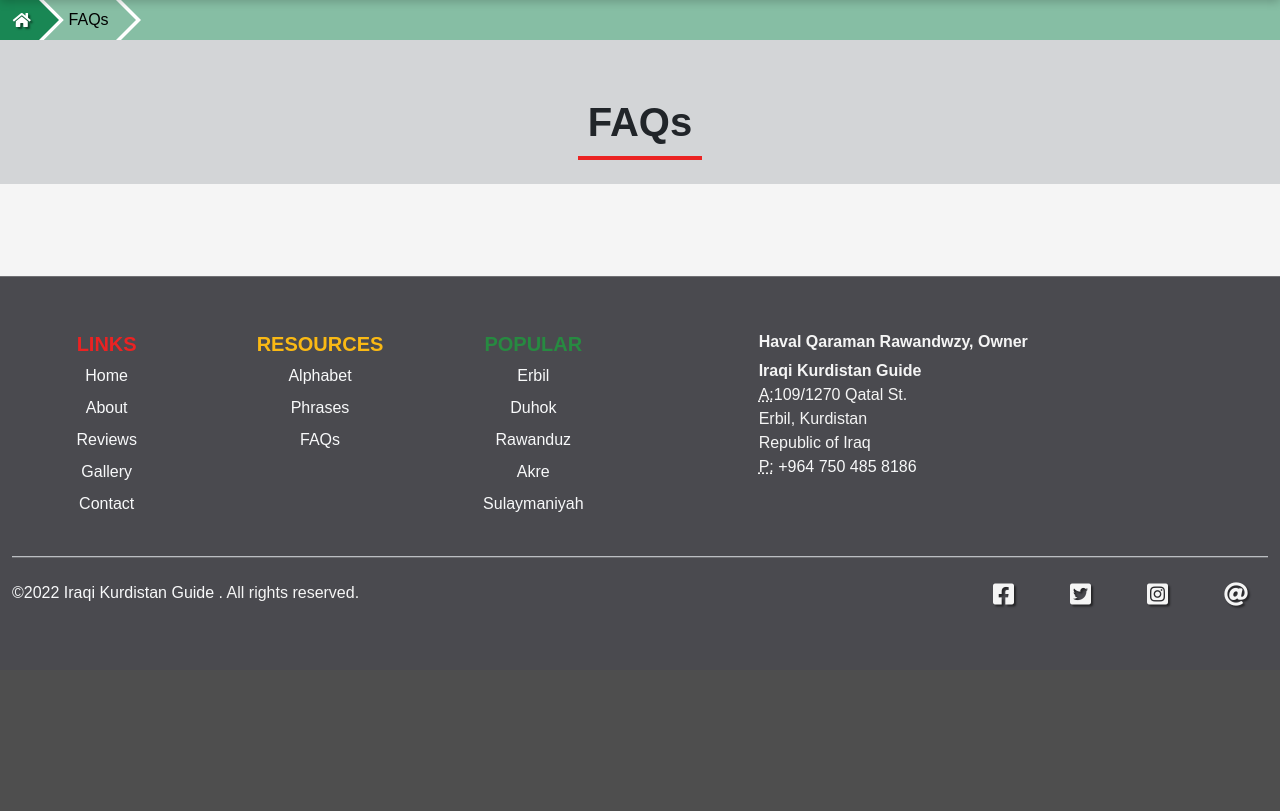
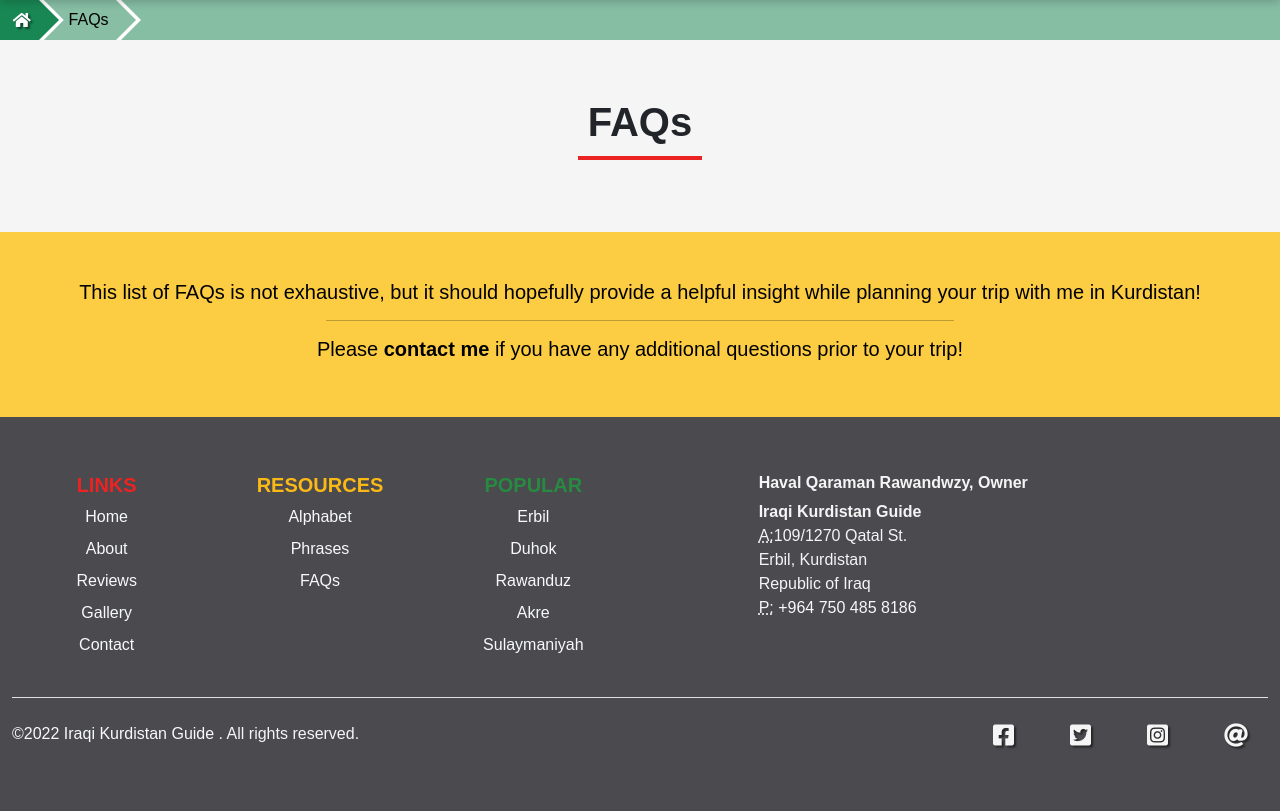
Before and after one commit to TravelTimN/iraqikurdistanguide, a Django app: page /faqs/ in a window 1280 px wide. Shown: the part 130-941 px from the top of the page. Before the commit the page ends 738 px from the top, so only its background shows below. Run offline with Django 3.2, Linux system fonts and the light colour scheme; data that the repository does not hold is empty; some libraries are stand-ins or nearby versions.

Commit message:
Update FAQs styles, layout, and formatting

```diff
--- a/faqs/templates/faqs/faqs.html
+++ b/faqs/templates/faqs/faqs.html
@@ -19,7 +19,7 @@
 <!-- regroup FAQs by category -->
 {% regroup faqs by get_category_display as category_list %}
 
-<div class="container-fluid pt-5 bg-secondary bg-opacity-25">
+<div class="container-fluid py-5">
     <div class="row">
         <div class="col-12 text-center">
             <h1 id="header-faq" class="text-dark fw-bold">FAQs</h1>
@@ -30,15 +30,16 @@
             <!-- generate badges for each category for easy-scrolling -->
             {% for category, faq_group in category_list %}
                 <a href="#{{ category|lower|cut:' '|cut:'-'|cut:'&' }}">
-                    <span class="badge bg-success">{{ category }}</span>
+                    <span class="badge bg-success fs-6 my-1">{{ category }}</span>
                 </a>
             {% endfor %}
         </div>
     </div>
 </div>
 
+<!-- loop through each FAQ (sorted by category, then ID) -->
 {% for category, faq_group in category_list %}
-    <section id="{{ category|lower|cut:' '|cut:'-'|cut:'&' }}" class="container-fluid faq-container {% cycle 'bg-secondary bg-opacity-25' 'bg-secondary bg-opacity-50' %}">
+    <section id="{{ category|lower|cut:' '|cut:'-'|cut:'&' }}" class="container-fluid faq-container {% cycle 'bg-secondary bg-opacity-25' 'bg-light' %}">
         <div class="row py-5 px-md-5">
             <div class="col-12">
                 <!-- the category header -->
@@ -63,14 +64,20 @@
                             <!-- the 'answer' to FAQ -->
                             <div id="collapse{{ faq.id }}" class="accordion-collapse collapse" aria-labelledby="header{{ faq.id }}" data-bs-parent="#accordion{{ forloop.parentloop.counter }}">
                                 <div class="accordion-body">
-                                    {% if faq.is_visible != True %}
-                                        <span class="text-danger fw-bold">FAQ hidden from public view</span>
+                                    {% if request.user.is_superuser and faq.is_visible != True %}
+                                    <!-- admin-only notice of hidden FAQ -->
+                                        <p class="w-100 text-center mx-auto text-danger fw-bold">
+                                            FAQ hidden from public view
+                                        </p>
                                     {% endif %}
+                                    <!-- the FAQ in "safe" format -->
                                     {{ faq.answer|safe }}
                                     <!-- admin-only edit button -->
                                     {% if request.user.is_superuser %}
                                         <hr>
-                                        <a href="{% url 'update_faq' faq.id %}" class="btn btn-success">Edit <i class="fas fa-edit"></i></a>
+                                        <p class="w-100 text-center my-0 mx-auto">
+                                            <a href="{% url 'update_faq' faq.id %}" class="btn btn-success">Edit <i class="fas fa-edit"></i></a>
+                                        </p>
                                     {% endif %}
                                 </div>
                             </div>
@@ -82,4 +89,17 @@
     </section>
 {% endfor %}
 
+<!-- additional FAQs? contact Haval -->
+<div class="container-fluid bg-warning bg-opacity-75 text-black py-5">
+    <div class="row">
+        <div class="col-12 text-center">
+            <h5>
+                This list of FAQs is not exhaustive, but it should hopefully provide a helpful insight while planning your trip with me in Kurdistan!
+                <hr class="w-50 mx-auto">
+                Please <a href="{% url 'contact' %}" class="fw-bold text-black">contact me</a> if you have any additional questions prior to your trip!
+            </h5>
+        </div>
+    </div>
+</div>
+
 {% endblock %}
```
